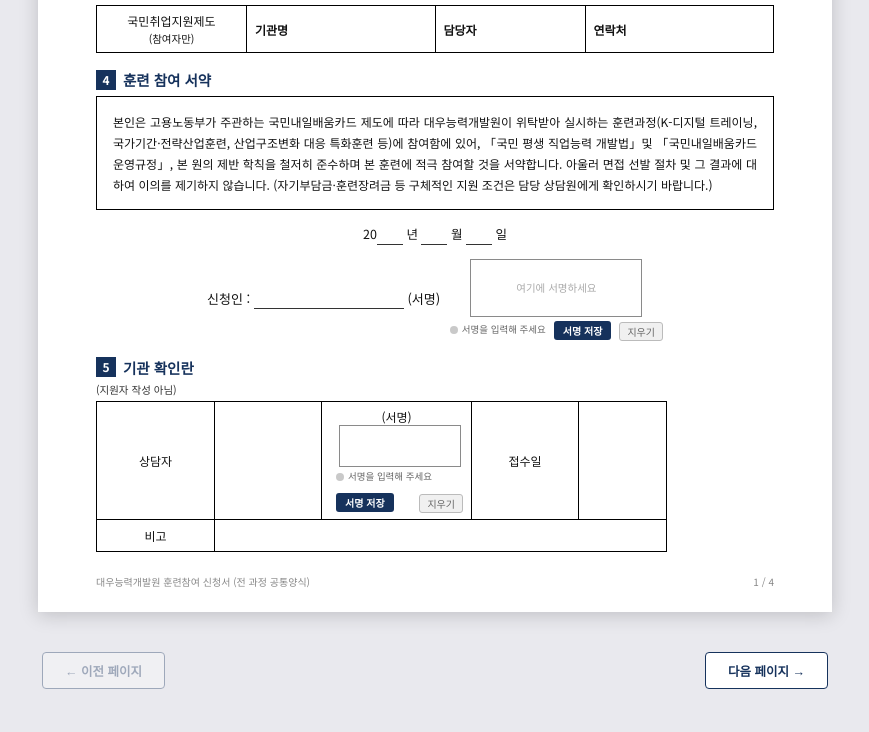
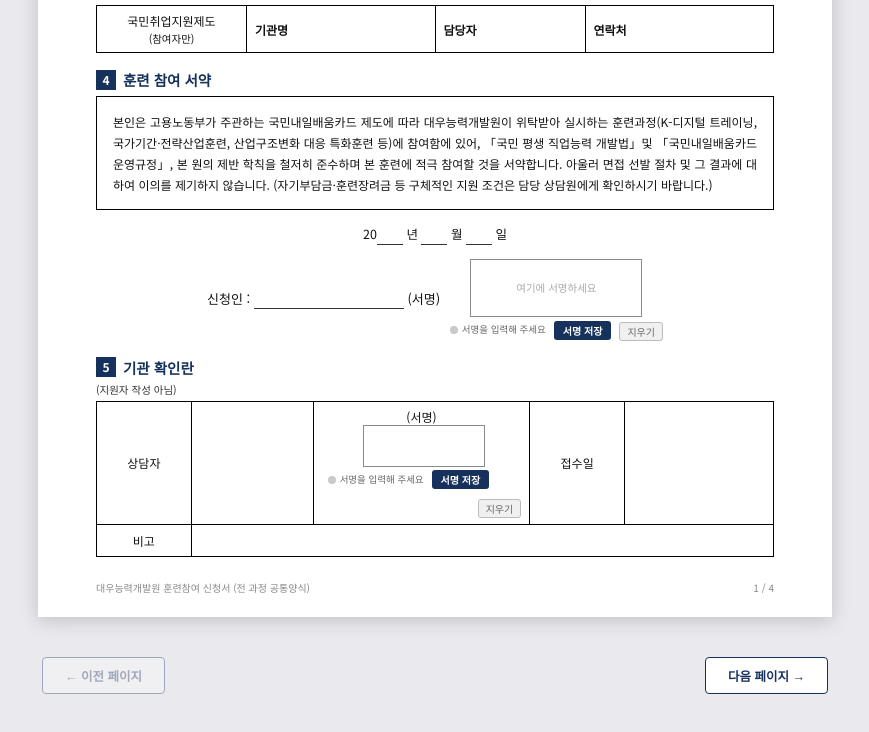
Before and after one commit to keemrayjay-svg/raykay, a website: page daewoo-form/index.html in a window 1280 px wide. Shown: the part 1100-1832 px from the top of the page, without its empty margins (205-1074 px from the left). Drawn offline with nearby package versions, Linux system fonts and the light colour scheme.

Commit message:
Adjust column widths in index.html
Updated column widths in the table for better layout.

```diff
--- a/daewoo-form/index.html
+++ b/daewoo-form/index.html
@@ -963,12 +963,11 @@
       <p class="sec-sub">(지원자 작성 아님)</p>
       <table class="ft">
         <colgroup>
-          <col style="width:118px">
-          <col>
-          <col style="width:150px">
-          <col>
-          <col style="width:88px">
-          <col>
+          <col style="width:14%">
+          <col style="width:18%">
+          <col style="width:32%">
+          <col style="width:14%">
+          <col style="width:22%">
         </colgroup>
         <tr>
           <td class="lab">상담자</td>
```
